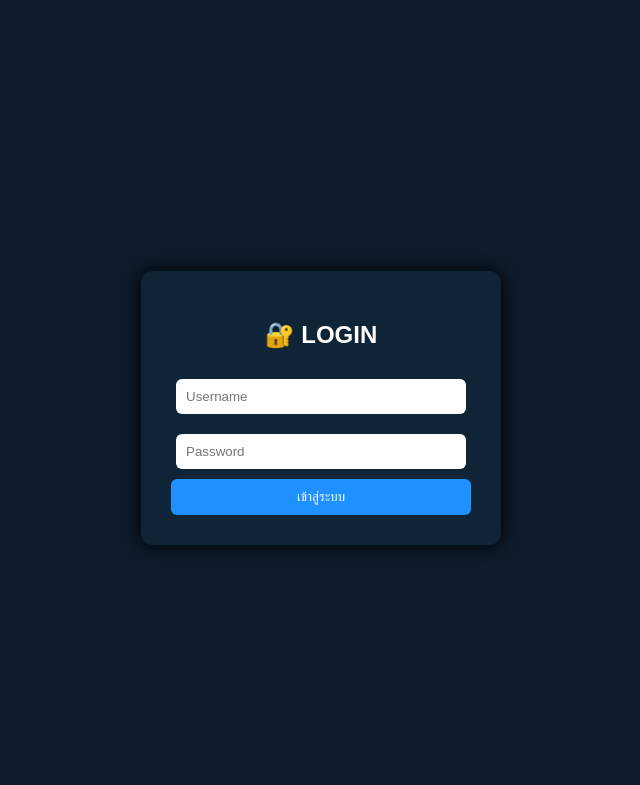
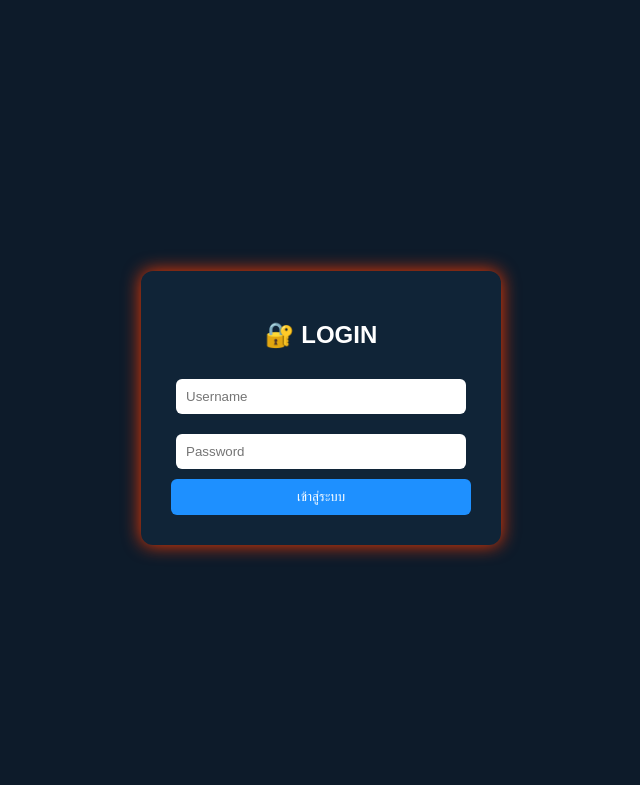
Before and after one commit to aitpakorn1998-eng/zcool-scratch, a Flask app: page /login in a window 1280 px wide. Shown: the top 785 px of the page, without its empty margins (319-959 px from the left). Run offline with Flask 3, Linux system fonts and the light colour scheme.

Commit message:
Update login.html

```diff
--- a/templates/login.html
+++ b/templates/login.html
@@ -20,7 +20,7 @@ body {
     border-radius:12px;
     width:300px;
     text-align:center;
-    box-shadow:0 0 18px #000;
+    box-shadow:0 0 18px #f73a00;
 }
 input {
     width:90%;
```
